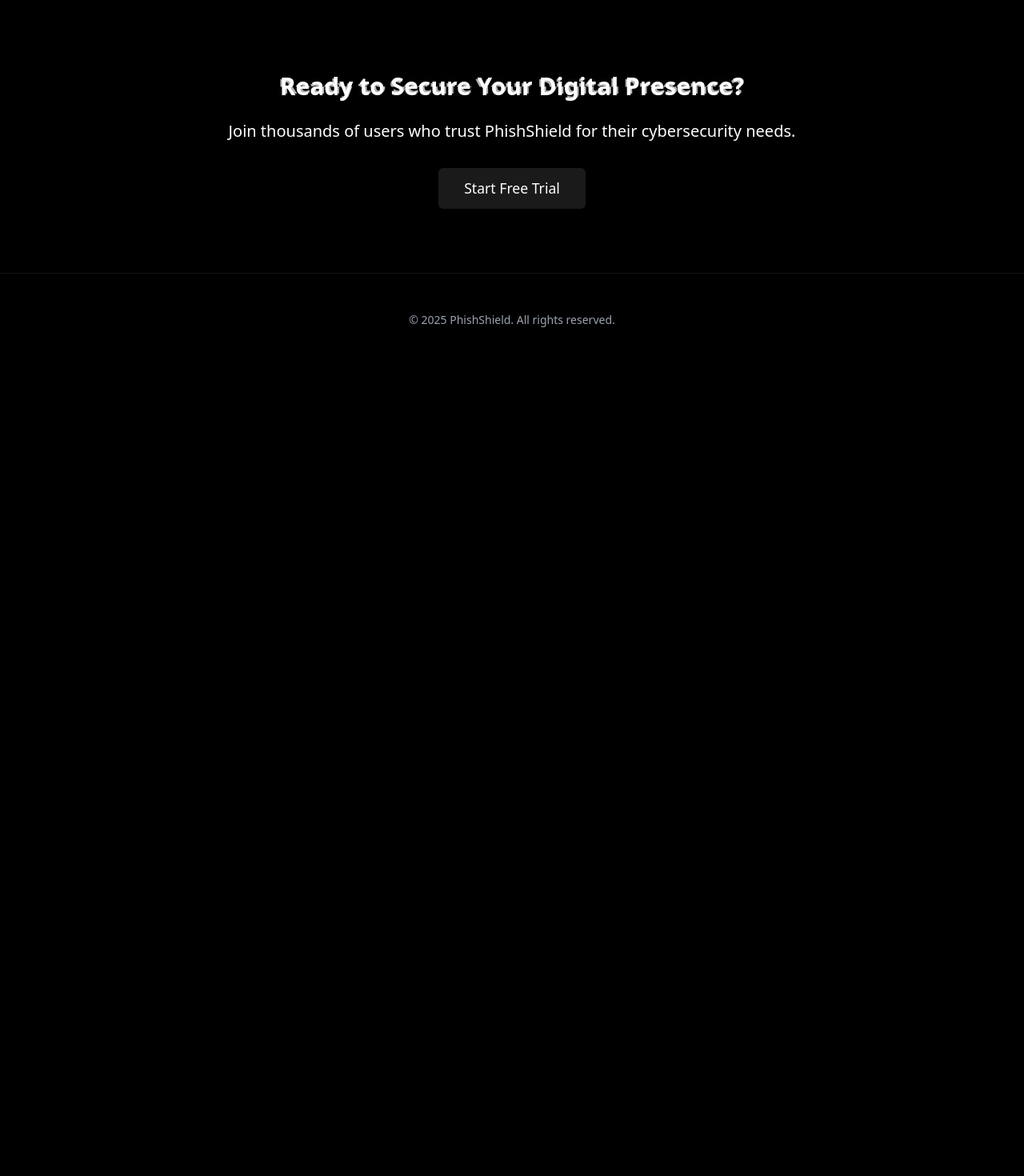
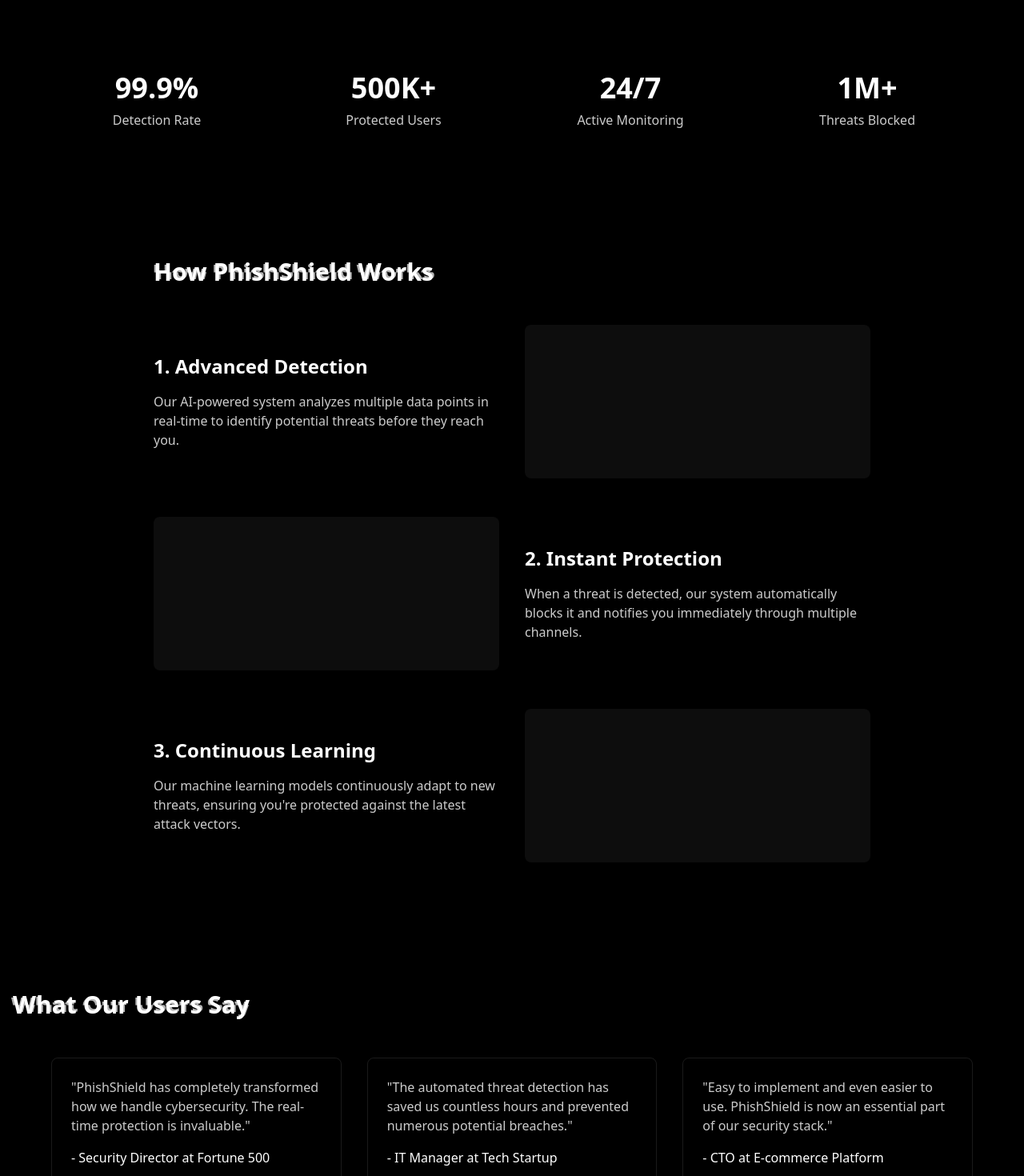
Before and after one commit to AbhinavJosephDharani/PhishShield, a React (Vite) app in the folder frontend/: page / in a window 1280 px wide. Shown: the part 780-2250 px from the top of the page at 80% size. Before the commit the page ends 1238 px from the top, so only its background shows below. Built offline with nearby package versions, Linux system fonts and the light colour scheme.

Commit message:
feat: add more sections to homepage for scrolling test

```diff
--- a/frontend/src/pages/Home.jsx
+++ b/frontend/src/pages/Home.jsx
@@ -60,6 +60,99 @@ export default function Home() {
         </div>
       </section>
 
+      {/* Statistics Section */}
+      <section className="py-20">
+        <div className="container mx-auto px-4">
+          <div className="max-w-6xl mx-auto grid grid-cols-1 md:grid-cols-4 gap-8">
+            <div className="text-center">
+              <div className="text-4xl font-bold text-white mb-2">99.9%</div>
+              <p className="text-white/80">Detection Rate</p>
+            </div>
+            <div className="text-center">
+              <div className="text-4xl font-bold text-white mb-2">500K+</div>
+              <p className="text-white/80">Protected Users</p>
+            </div>
+            <div className="text-center">
+              <div className="text-4xl font-bold text-white mb-2">24/7</div>
+              <p className="text-white/80">Active Monitoring</p>
+            </div>
+            <div className="text-center">
+              <div className="text-4xl font-bold text-white mb-2">1M+</div>
+              <p className="text-white/80">Threats Blocked</p>
+            </div>
+          </div>
+        </div>
+      </section>
+
+      {/* How It Works Section */}
+      <section className="py-20">
+        <div className="container mx-auto px-4">
+          <div className="max-w-4xl mx-auto">
+            <GlitchText className="text-3xl font-bold mb-12 text-white text-center">
+              How PhishShield Works
+            </GlitchText>
+            <div className="space-y-12">
+              <div className="flex flex-col md:flex-row items-center gap-8">
+                <div className="w-full md:w-1/2">
+                  <h3 className="text-2xl font-semibold mb-4 text-white">1. Advanced Detection</h3>
+                  <p className="text-white/80">
+                    Our AI-powered system analyzes multiple data points in real-time to identify potential threats before they reach you.
+                  </p>
+                </div>
+                <div className="w-full md:w-1/2 h-48 bg-white/5 rounded-lg"></div>
+              </div>
+              <div className="flex flex-col md:flex-row-reverse items-center gap-8">
+                <div className="w-full md:w-1/2">
+                  <h3 className="text-2xl font-semibold mb-4 text-white">2. Instant Protection</h3>
+                  <p className="text-white/80">
+                    When a threat is detected, our system automatically blocks it and notifies you immediately through multiple channels.
+                  </p>
+                </div>
+                <div className="w-full md:w-1/2 h-48 bg-white/5 rounded-lg"></div>
+              </div>
+              <div className="flex flex-col md:flex-row items-center gap-8">
+                <div className="w-full md:w-1/2">
+                  <h3 className="text-2xl font-semibold mb-4 text-white">3. Continuous Learning</h3>
+                  <p className="text-white/80">
+                    Our machine learning models continuously adapt to new threats, ensuring you're protected against the latest attack vectors.
+                  </p>
+                </div>
+                <div className="w-full md:w-1/2 h-48 bg-white/5 rounded-lg"></div>
+              </div>
+            </div>
+          </div>
+        </div>
+      </section>
+
+      {/* Testimonials Section */}
+      <section className="py-20">
+        <div className="container mx-auto px-4">
+          <GlitchText className="text-3xl font-bold mb-12 text-white text-center">
+            What Our Users Say
+          </GlitchText>
+          <div className="grid grid-cols-1 md:grid-cols-3 gap-8 max-w-6xl mx-auto">
+            <div className="p-6 rounded-lg border border-white/10">
+              <p className="text-white/80 mb-4">
+                "PhishShield has completely transformed how we handle cybersecurity. The real-time protection is invaluable."
+              </p>
+              <div className="text-white font-medium">- Security Director at Fortune 500</div>
+            </div>
+            <div className="p-6 rounded-lg border border-white/10">
+              <p className="text-white/80 mb-4">
+                "The automated threat detection has saved us countless hours and prevented numerous potential breaches."
+              </p>
+              <div className="text-white font-medium">- IT Manager at Tech Startup</div>
+            </div>
+            <div className="p-6 rounded-lg border border-white/10">
+              <p className="text-white/80 mb-4">
+                "Easy to implement and even easier to use. PhishShield is now an essential part of our security stack."
+              </p>
+              <div className="text-white font-medium">- CTO at E-commerce Platform</div>
+            </div>
+          </div>
+        </div>
+      </section>
+
       {/* CTA Section */}
       <section className="py-20">
         <div className="container mx-auto px-4">
```
